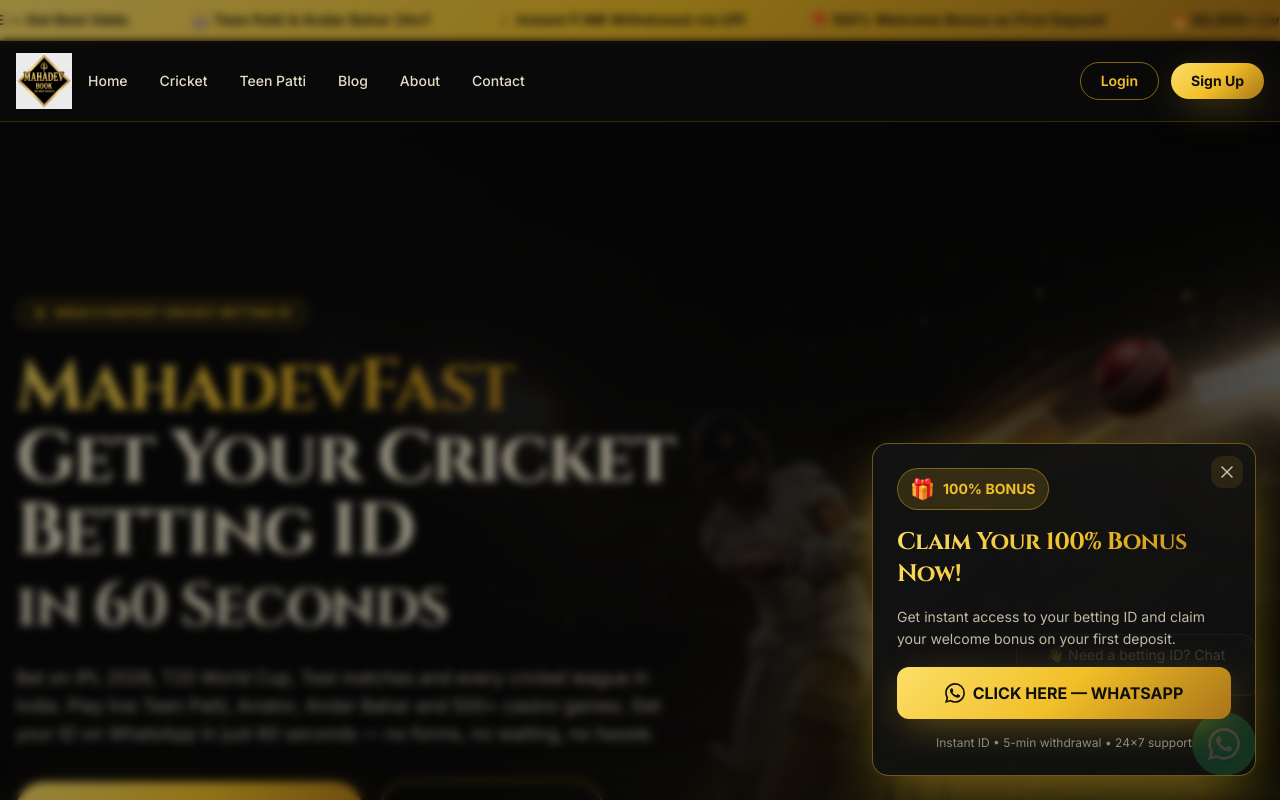
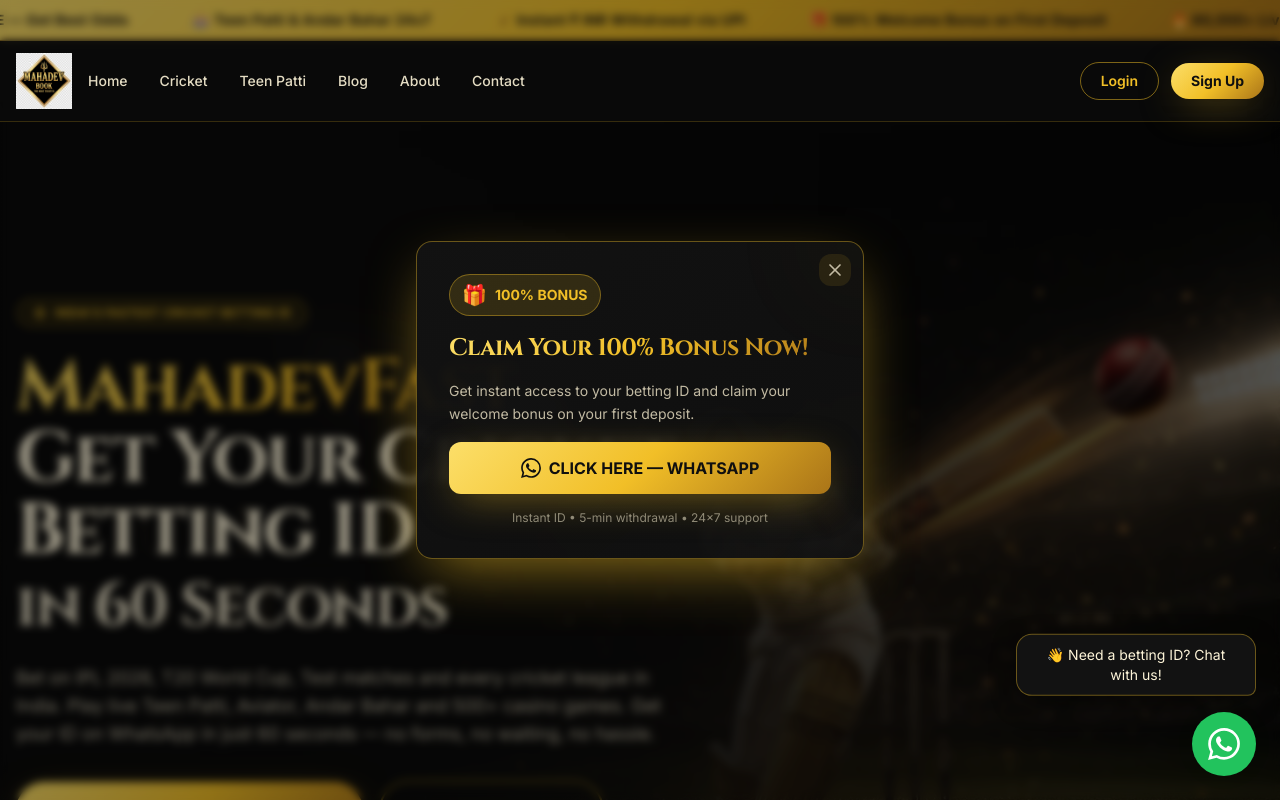
Before and after one commit to Neetu8354/desi-winnings-site, a React (Vite) app: page / in a window 1280 px wide. Shown: the top 800 px of the page. Built offline with nearby package versions, Linux system fonts and the light colour scheme.

Commit message:
Move BonusPopup from bottom-right corner to center of screen

```diff
--- a/src/components/BonusPopup.tsx
+++ b/src/components/BonusPopup.tsx
@@ -25,8 +25,8 @@ export const BonusPopup = () => {
       />
 
       {/* Popup */}
-      <div className="fixed bottom-6 right-6 z-50 w-full max-w-sm animate-in fade-in slide-in-from-bottom-4 duration-500">
-        <div className="relative bg-gradient-to-br from-card to-card/80 border border-gold/40 rounded-2xl p-6 shadow-gold-lg overflow-hidden">
+      <div className="fixed inset-0 z-50 flex items-center justify-center p-4 animate-in fade-in duration-500">
+        <div className="relative bg-gradient-to-br from-card to-card/80 border border-gold/40 rounded-2xl p-8 shadow-gold-lg overflow-hidden w-full max-w-md">
           {/* Decorative background element */}
           <div className="absolute -top-20 -right-20 w-40 h-40 bg-gradient-radial-gold opacity-30 rounded-full blur-3xl" />
 
```
